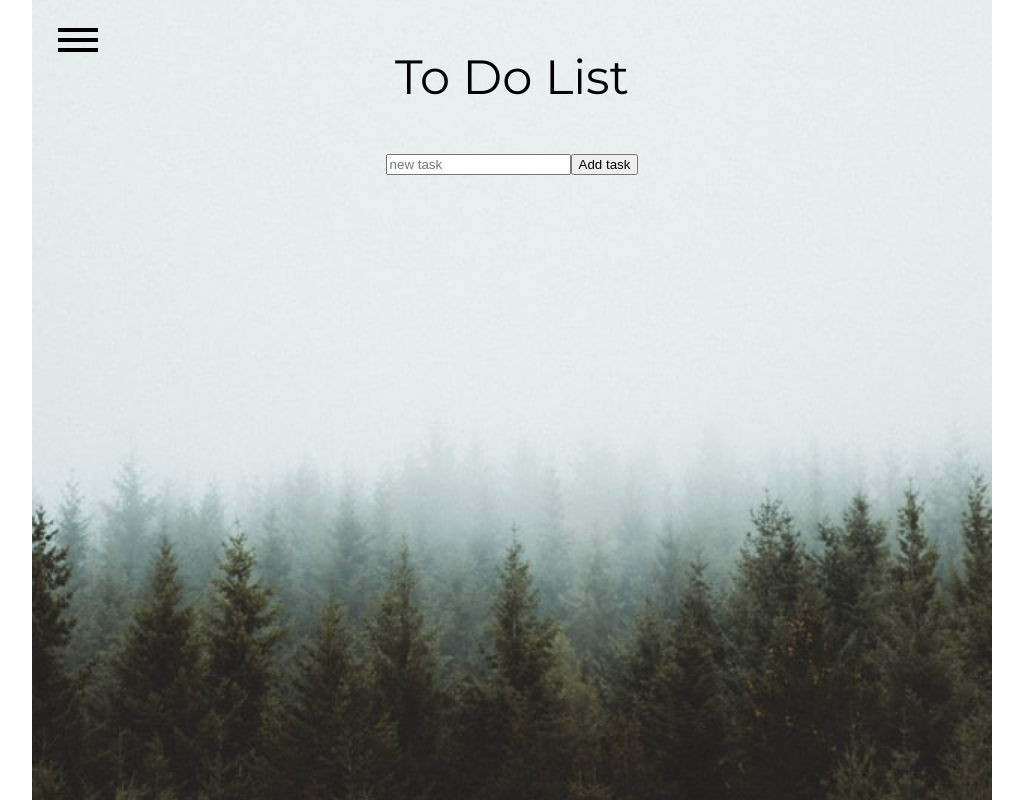
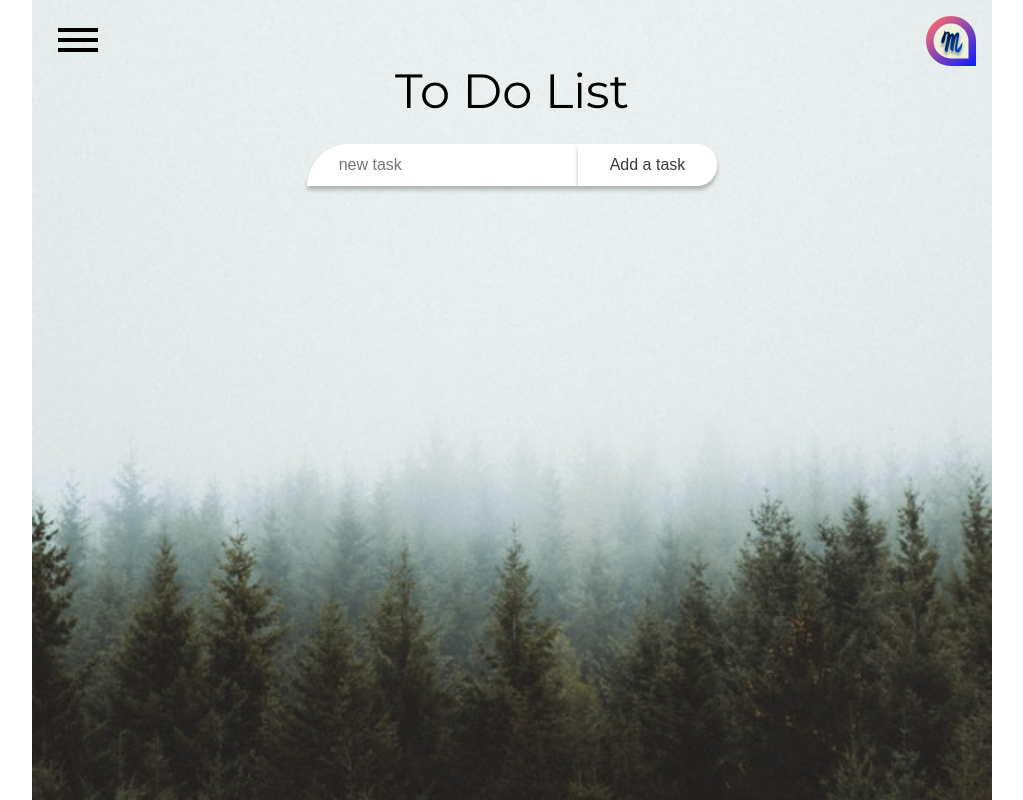
Before and after one commit to MichalSzeniak/multiTool, a React (Create React App) app: page /toDoList in a window 1280 px wide. Shown: the whole page, without its empty margins (128-1151 px from the left). Built offline with nearby package versions, Linux system fonts and the light colour scheme.

Commit message:
feat: to do list style

```diff
--- a/src/Components/layout/Navigation.js
+++ b/src/Components/layout/Navigation.js
@@ -1,6 +1,7 @@
 import React, { useState } from 'react';
 import { NavLink } from 'react-router-dom';
 import Hamburger from './Hamburger';
+import logo from '../../Assets/logo.svg';
 
 const navList = [{ name: 'Clock', path: '/' },
 { name: 'To do list', path: '/toDoList' },
@@ -30,6 +31,9 @@ const navigationItems = navList.map((item) => (
       handleHamburger={handleHamburger}
       hamburgerActive={hamburgerActive}
       />
+      <div className="logo">
+        <img src={logo}/>
+      </div>
       <nav
         className={
           hamburgerActive ? 'navigation navigation__active' : 'navigation'
--- a/src/Components/layout/Pages/ToDoList.js/Task.js
+++ b/src/Components/layout/Pages/ToDoList.js/Task.js
@@ -1,22 +1,36 @@
-import React from 'react'
+import React, {useState} from 'react'
 
 
 
 
 
-const Task = ({task, todoList, setTodoList}) => {
+const Task = ({task, todoList, setTodoList, status}) => {
+
+
+    const handleConfirm = () => {
+      setTodoList(todoList.map(item => {
+        if(item.key === task.key) {
+          return {
+            ...item, status: !item.status
+          };
+        }
+        return item
+      }
+      ))
+    }
 
     const handleDelete = () => {
-        setTodoList(todoList.filter(item => item.key !== task.key))
-
+        setTodoList(todoList.filter(item => item.key !== task.key));
       }
 
     return (
-<li>
+<li className={status? "list__item--active list__item" : "list__item"} >
+  <span className="list__item--text">
   {task.text}
-  <div>
-    <button>✔</button>
-    <button onClick={handleDelete}>⨉</button>
+  </span>
+  <div className="buttons__box">
+    <button className="button__confirm" onClick={handleConfirm}>✔</button>
+    <button className="button__delete" onClick={handleDelete}>⨉</button>
   </div>
 </li>
     )
--- a/src/Components/layout/Pages/ToDoList.js/TodoForm.js
+++ b/src/Components/layout/Pages/ToDoList.js/TodoForm.js
@@ -7,15 +7,15 @@ const handleInput = (e) => {
 }
 
 const handleAddTask = () => {
-    setTodoList([...todoList, {text: input, key: Math.random() * 10000}]);
+    setTodoList([...todoList, {text: input, key: Math.random() * 10000, status: false}]);
     setInput('')
 }
 
     return (
         <div>
             <form action="javascript:void(0);" onSubmit={handleAddTask}>
-                <input type="text" required placeholder="new task" value={input} onChange={handleInput} />
-                <button>Add task</button>
+                <input className="form__input" type="text" required placeholder="new task" value={input} onChange={handleInput} />
+                <button className="form__button">Add a task</button>
             </form>
         </div>
     )
--- a/src/Components/layout/Pages/ToDoList.js/TodoTasks.js
+++ b/src/Components/layout/Pages/ToDoList.js/TodoTasks.js
@@ -4,12 +4,11 @@ const TodoTasks = ({ todoList, setTodoList, }) => {
 
 
   return (
-    <div>
+    <ul className="list">
         {todoList.map(item => (
-            <Task key={item.key} task={item} setTodoList={setTodoList} todoList={todoList}/>
+            <Task key={item.key} status={item.status} task={item} setTodoList={setTodoList} todoList={todoList}/>
         ))}
-    </div>
+    </ul>
   );
 };
-
 export default TodoTasks;
--- a/src/scss/App.scss
+++ b/src/scss/App.scss
@@ -1,10 +1,10 @@
 .app {
   position: relative;
   max-width: 960px;
-  height: 100vh;
+  min-height: 100vh;
+  height: 100%;
   margin: 0 auto;
-  // background-image: url(../Assets/background-img.jpg);
-
   background: url(../Assets/background-img.jpg) center;
+  // background-color: gray;
   background-size: cover;
 }
--- a/src/scss/Hamburger.scss
+++ b/src/scss/Hamburger.scss
@@ -59,3 +59,9 @@
 .hamburger__active .hamburger__inner::before {
     transform: translateY(10px) rotate(-45deg);
 }
+
+.logo {
+    position: absolute;
+    right: 16px;
+    top: 16px;
+}
--- a/src/scss/Navigation.scss
+++ b/src/scss/Navigation.scss
@@ -25,17 +25,17 @@
         font-size: 24px;
 
         &--item {
-            color: #fff;
+            color: #000;
             text-align: center;
-            background: linear-gradient(99.15deg, rgba(255, 73, 73, 0.91) -8.5%, rgba(255, 149, 149, 0.8) 100%);
-            border: 3px solid rgba(255, 130, 130, 0.596);
+            background: #E3FFFA;
+            box-shadow: 0px 4px 4px rgba(0, 0, 0, 0.25);
             border-radius: 0px 20px;
             margin: 16px 0;
-            padding: 6px 0;
+            padding: 12px;
             transition: 0.3s background-color ease-in-out;
 
             &:hover {
-                background-color: rgb(255, 0, 0);
+                background-color: rgba(158, 255, 234, 0.61);
             }
         }
     }
--- a/src/scss/ToDoList.scss
+++ b/src/scss/ToDoList.scss
@@ -1,11 +1,121 @@
 .list {
+  display: flex;
+  flex-direction: column;
+  align-items: center;
+
+  &__header {
+    font-size: 48px;
+    font-weight: 400;
+    margin: 62px 0 24px 0;
+  }
+}
+
+.form {
+  &__input {
+    padding: 12px 12px;
+    font-size: 16px;
+    font-weight: 400;
+    color: rgb(58, 58, 58);
+    border-radius: 24px 0px 0px 0px;
+    border: none;
+    outline: none;
+    background: #FFFFFF;
+    box-shadow: 0px 4px 4px rgba(0, 0, 0, 0.25);
+    border-radius: 47px 0px 0px 0px;
+    transition: 0.3s all ease-in-out;
+
+    &:focus {
+      background-color: rgb(240, 240, 240);
+    }
+
+    &:hover {
+      background-color: rgb(240, 240, 240);
+    }
+
+    @media (min-width: 550px) {
+      padding: 12px 32px;
+    }
+  }
+
+  &__button {
+    padding: 12px 12px;
+    font-size: 16px;
+    font-weight: 400;
+    color: rgb(58, 58, 58);
+    border-radius: 0px 0px 24px 0px;
+    outline: none;
+    border: none;
+    background: #FFFFFF;
+    box-shadow: 0px 4px 4px rgba(0, 0, 0, 0.25);
+    border-radius: 0px 20px 20px 0px;
+    transition: 0.3s all ease-in-out;
+    cursor: pointer;
+
+    &:active {
+      background-color: rgb(240, 240, 240);
+      transform: translateY(1px);
+    }
+
+    &:hover {
+      background-color: rgb(240, 240, 240);
+    }
+
+    @media (min-width: 550px) {
+      padding: 12px 32px;
+    }
+  }
+}
+
+.list {
+  padding: 0;
+
+  &__item {
     display: flex;
-    flex-direction: column;
+    justify-content: space-between;
     align-items: center;
+    width: 300px;
+    margin: 8px 0;
+    background: linear-gradient(
+      98.49deg,
+      rgba(255, 255, 255, 0.608) 0%,
+      rgba(196, 196, 196, 0) 180.61%
+    );
+    backdrop-filter: blur(4px);
+    padding: 6px;
+    border-radius: 6px;
 
-    &__header {
-        font-size: 48px;
-        font-weight: 400;
-        margin: 48px 0;
+    @media (min-width: 550px) {
+      width: 350px;
     }
+
+    &--text {
+      overflow: auto;
+      word-wrap: break-word;
+    }
+
+    &--active {
+        background: linear-gradient(
+            98.49deg,
+            rgba(0, 255, 21, 0.608) 0%,
+            rgba(45, 119, 16, 0) 180.61%
+          );
+    }
+  }
 }
+
+.buttons__box {
+    display: flex;
+}
+
+.button__confirm {
+    margin-right: 8px;
+    width: 30px;
+    height: 25px;
+}
+
+.button__delete {
+    margin-right: 8px;
+    font-weight: 600;
+    width: 30px;
+    height: 25px;
+}
```
Also changed, not shown: src/Assets/background-img2.jpg (added), src/Assets/logo.svg (added).
